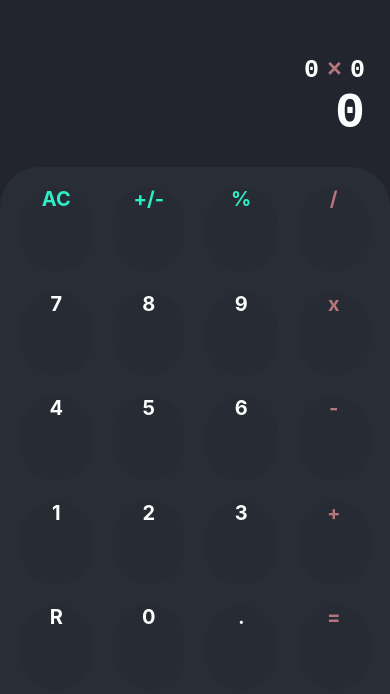
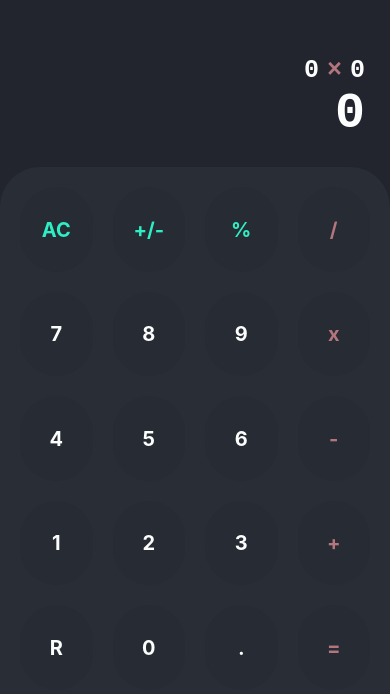
Before and after one commit to FelipeJBarros/flex-calc, a React Native app: screen / in a window 390 px wide. Shown: the part 134-828 px from the top of the page. Built offline with nearby package versions, Linux system fonts and the light colour scheme.

Commit message:
Alteraçao da estratégia de centralização dos textos nos botões

```diff
--- a/src/components/ButtonHighlight.js
+++ b/src/components/ButtonHighlight.js
@@ -17,12 +17,11 @@ const styles = StyleSheet.create({
     flex: 1,
     backgroundColor: "#272b34",
     borderRadius: 1000,
+    display: "flex",
+    alignItems: "center",
+    justifyContent: "center",
   },
   text: {
-    width: "100%",
-    height: "100%",
-    textAlign: "center",
-    textAlignVertical: "center",
     fontWeight: "bold",
     fontSize: 20,
   },
```
